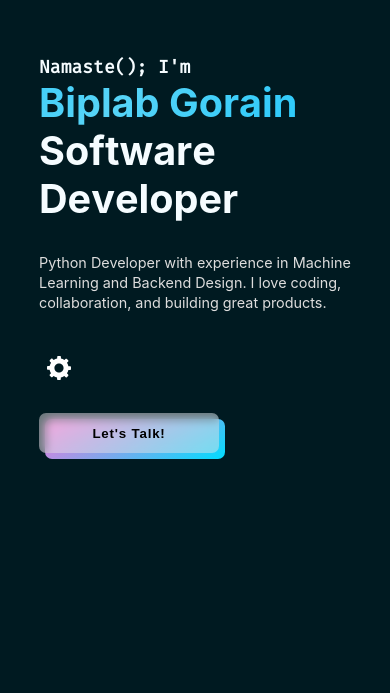
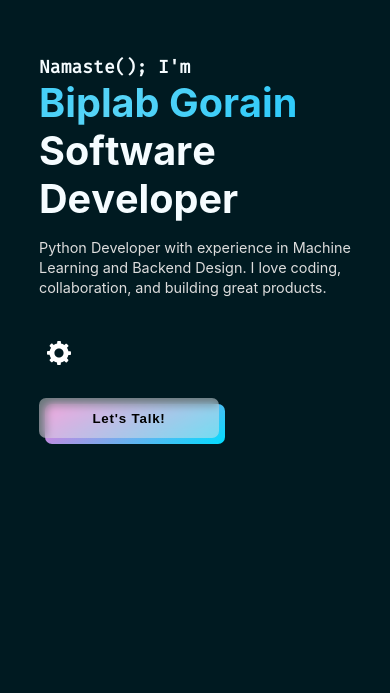
Before and after one commit to BiplabGorain/Portfolio, a plain HTML site: page index.html in a window 390 px wide. Shown: the part 136-829 px from the top of the page. Drawn offline with nearby package versions, Linux system fonts and the light colour scheme; no server answers; a web font is replaced by a local one.

Commit message:
info padding changed

```diff
--- a/style.css
+++ b/style.css
@@ -1979,6 +1979,10 @@ footer {
 		padding-left: 50px;
 	}
 
+	#info-para{
+		padding-top: 15px;
+	}
+
 	.image-div img {
 		border-top-left-radius: 10px;
 	}
```
